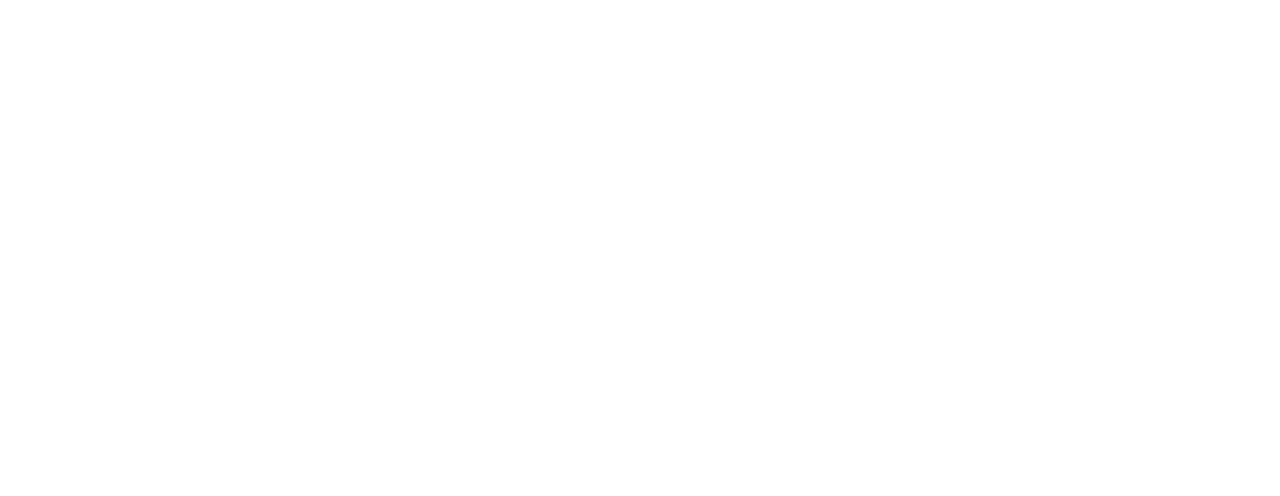
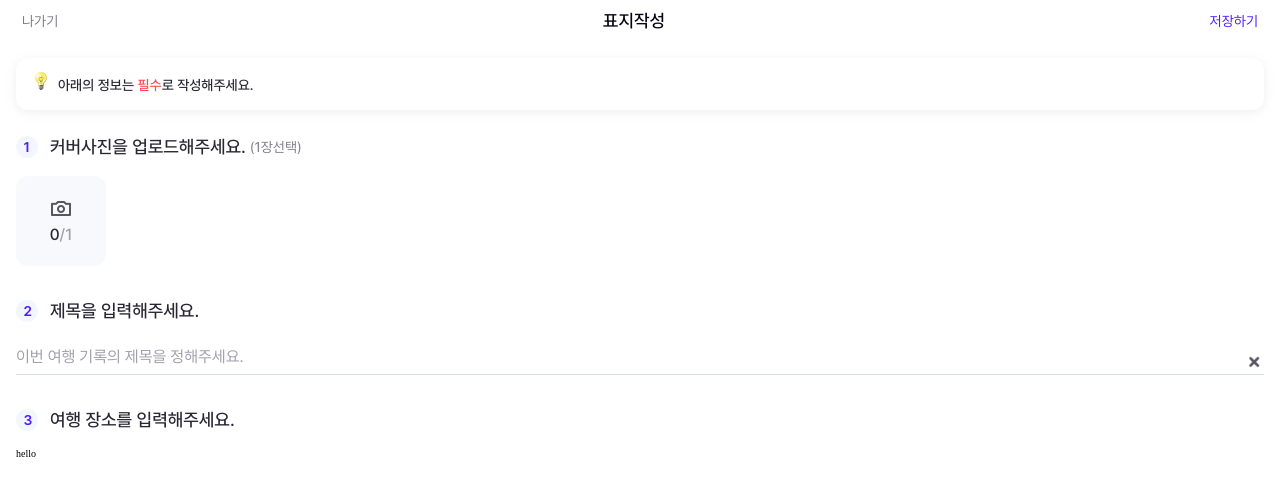
Before and after one commit to dnd-side-project/dnd-6th-8-frontend, a React (Create React App) app: page /upload-wallpaper in a window 1280 px wide. Before the commit this address had no page. Shown: the top 496 px of the page. Built offline with nearby package versions, Linux system fonts and the light colour scheme.

Commit message:
rename: component 이름 수정

```diff
--- a/src/components/UploadPage/UploadQuestion.tsx
+++ /dev/null
@@ -1,19 +0,0 @@
-import React from 'react';
-import './UploadQuestion.scss';
-
-type UploadQuestionProps = {
-  number: number;
-  title: string;
-};
-
-function UploadQuestion({ number, title }: UploadQuestionProps) {
-  return (
-    <div className="uploadQuestion-wrapper">
-      <div className="number">{number}</div>
-      <div className="title">{title}</div>
-      {number === 1 && <span>(1장선택)</span>}
-    </div>
-  );
-}
-
-export default UploadQuestion;
--- a/src/components/UploadPage/UploadHeader.scss
+++ b/src/components/UploadWallPaper/UploadWallPaperHeader.scss
@@ -1,6 +1,6 @@
 @import '../../styles/utils.scss';
 
-.uploadHeader-wrapper{
+.uploadWallPaperHeader-wrapper{
     width:100%;
     padding:0 1.6rem;
     background-color: white;
--- a/src/components/UploadPage/UploadHeader.tsx
+++ b/src/components/UploadWallPaper/UploadWallPaperHeader.tsx
@@ -1,15 +1,15 @@
 import React from 'react';
-import './UploadHeader.scss';
+import './UploadWallPaperHeader.scss';
 
-type UploadHeaderProps = {
+type UploadWallPaperHeaderProps = {
   isLeftButtonX: boolean;
   isRightButtonSave: boolean;
   title: string;
 };
 
-function UploadHeader({ isLeftButtonX, isRightButtonSave, title }: UploadHeaderProps) {
+function UploadWallPaperHeader({ isLeftButtonX, isRightButtonSave, title }: UploadWallPaperHeaderProps) {
   return (
-    <header className="uploadHeader-wrapper">
+    <header className="uploadWallPaperHeader-wrapper">
       {isLeftButtonX ? <img src="imgs/UploadPage/ic_x.png" alt="x" /> : <button type="button">나가기</button>}
       <span>{title}</span>
       {isRightButtonSave ? (
@@ -23,4 +23,4 @@
   );
 }
 
-export default UploadHeader;
+export default UploadWallPaperHeader;
--- a/src/components/UploadPage/UploadQuestion.scss
+++ b/src/components/UploadWallPaper/UploadWallPaperQuestion.scss
@@ -1,6 +1,6 @@
 @import '../../styles/utils.scss';
 
-.uploadQuestion-wrapper{
+.uploadWallPaperQuestion-wrapper{
     width:100%;
     display: flex;
     align-items: center;
--- /dev/null
+++ b/src/components/UploadWallPaper/UploadWallPaperQuestion.tsx
@@ -0,0 +1,19 @@
+import React from 'react';
+import './UploadWallPaperQuestion.scss';
+
+type UploadWallPaperQuestionProps = {
+  number: number;
+  title: string;
+};
+
+function UploadWallPaperQuestion({ number, title }: UploadWallPaperQuestionProps) {
+  return (
+    <div className="uploadWallPaperQuestion-wrapper">
+      <div className="number">{number}</div>
+      <div className="title">{title}</div>
+      {number === 1 && <span>(1장선택)</span>}
+    </div>
+  );
+}
+
+export default UploadWallPaperQuestion;
--- /dev/null
+++ b/src/components/UploadWallPaper/UploadWallPaperToggle.scss
@@ -0,0 +1 @@
+@import '../../styles/utils.scss';
--- /dev/null
+++ b/src/components/UploadWallPaper/UploadWallPaperToggle.tsx
@@ -0,0 +1,8 @@
+import React from 'react';
+import './UploadWallPaperToggle.scss';
+
+function UploadWallPaperToggle() {
+  return <div>hello</div>;
+}
+
+export default UploadWallPaperToggle;
--- a/src/pages/App.tsx
+++ b/src/pages/App.tsx
@@ -7,7 +7,7 @@
 import ArchivingPage from './ArchivingPage';
 import Home from './Home/Home';
 import MyPage from './MyPage/MyPage';
-import Upload from './UploadPage/Upload';
+import UploadWallPaper from './UploadWallPaper/UploadWallPaper';
 
 function App() {
   return (
@@ -20,7 +20,7 @@
         <Route path="/survey" element={<Survey />} />
         <Route path="/home" element={<Home />} />
         <Route path="/mypage" element={<MyPage />} />
-        <Route path="/upload" element={<Upload />} />
+        <Route path="/upload-wallpaper" element={<UploadWallPaper />} />
       </Routes>
     </Router>
   );
--- a/src/pages/UploadPage/Upload.scss
+++ b/src/pages/UploadWallPaper/UploadWallPaper.scss
@@ -1,6 +1,6 @@
 @import '../../styles/utils.scss';
 
-.upload-wrapper{
+.uploadWallPaper-wrapper{
 
     main{
         padding:5.8rem 1.6rem 1.6rem;
--- a/src/pages/UploadPage/Upload.tsx
+++ b/src/pages/UploadWallPaper/UploadWallPaper.tsx
@@ -1,11 +1,12 @@
 import React from 'react';
-import './Upload.scss';
-import UploadHeader from '../../components/UploadPage/UploadHeader';
-import UploadQuestion from '../../components/UploadPage/UploadQuestion';
+import './UploadWallPaper.scss';
+import UploadHeader from '../../components/UploadWallPaper/UploadWallPaperHeader';
+import UploadQuestion from '../../components/UploadWallPaper/UploadWallPaperQuestion';
+import UploadToggle from '../../components/UploadWallPaper/UploadWallPaperToggle';
 
-function Upload() {
+function UploadWallPaper() {
   return (
-    <div className="upload-wrapper">
+    <div className="uploadWallPaper-wrapper">
       <UploadHeader isLeftButtonX={false} isRightButtonSave title="표지작성" />
       <main>
         <div className="notice">
@@ -31,10 +32,11 @@
         </div>
         <div className="three question">
           <UploadQuestion number={3} title="여행 장소를 입력해주세요." />
+          <UploadToggle />
         </div>
       </main>
     </div>
   );
 }
 
-export default Upload;
+export default UploadWallPaper;
```
